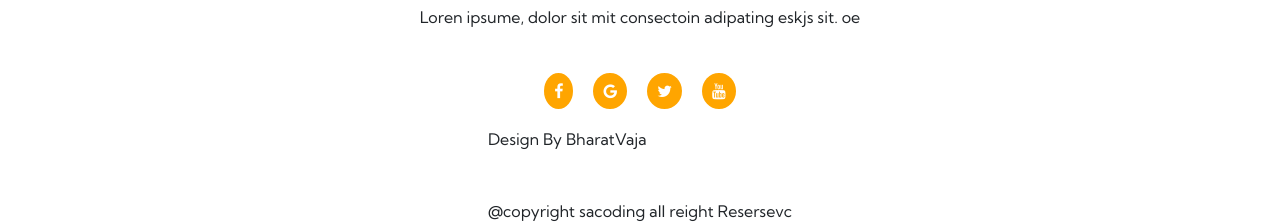
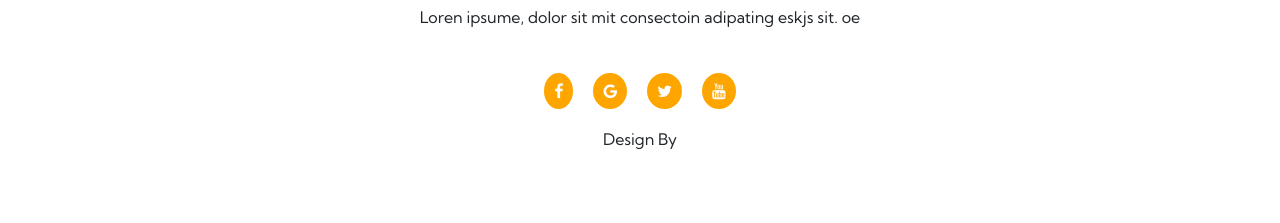
Before and after one commit to bharatvaja/travel.github.io, a plain HTML site: page index.html in a window 1280 px wide. Shown: the part 4419-4642 px from the top of the page. After the commit the page ends 4618 px from the top, so only its background shows below. Drawn offline with nearby package versions, Linux system fonts and the light colour scheme; files whose address does not match are found by name.

Commit message:
index.html
Signed-off-by: bharatvaja <64731380+bharatvaja@users.noreply.github.com>

```diff
--- a/index.html
+++ b/index.html
@@ -379,9 +379,9 @@
 
                                                             </div>
                                                             <footer class="d-flex justify-content-center align-items-center">
-                                                            Design By BharatVaja<br>
+                                                            Design By <br>
                                                             <br><br>
-                                                            @copyright sacoding all reight Resersevc
+
                                                                 </footer>
                                                         </div>
                            </section>
```
